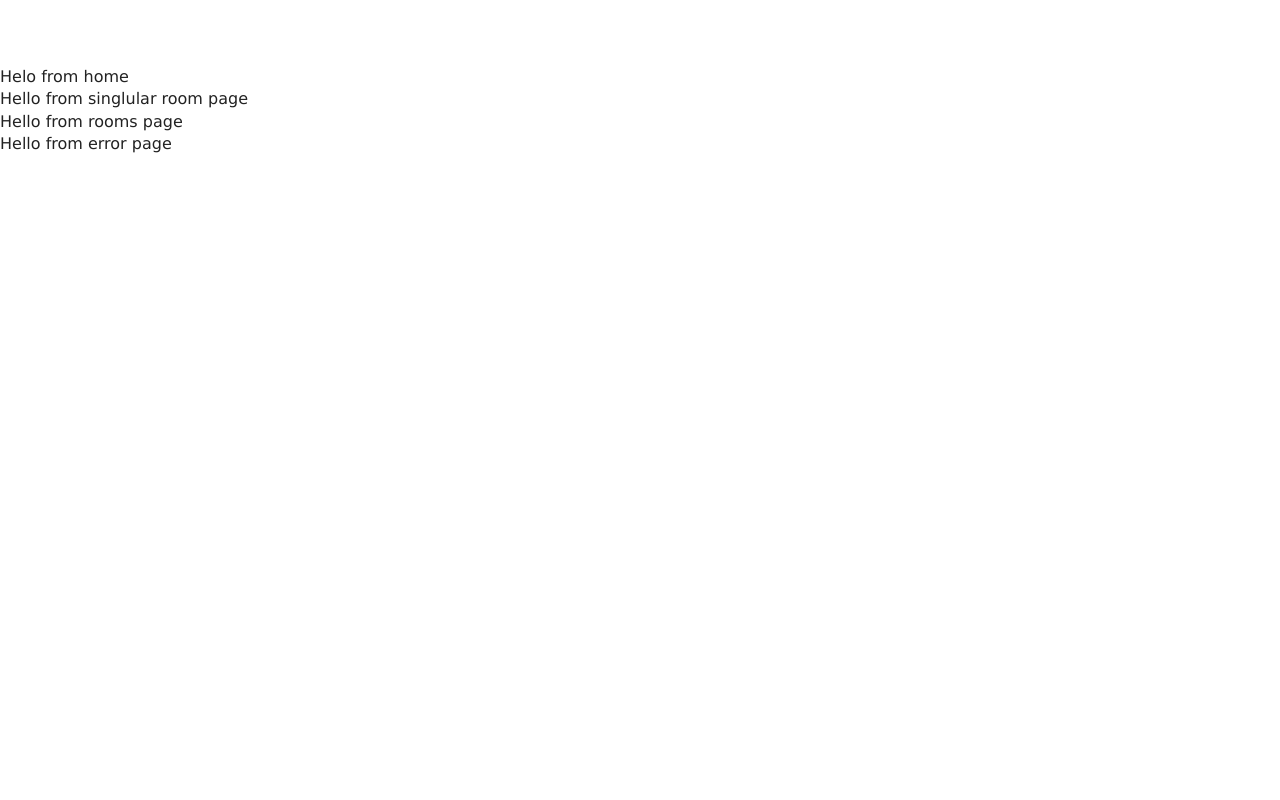
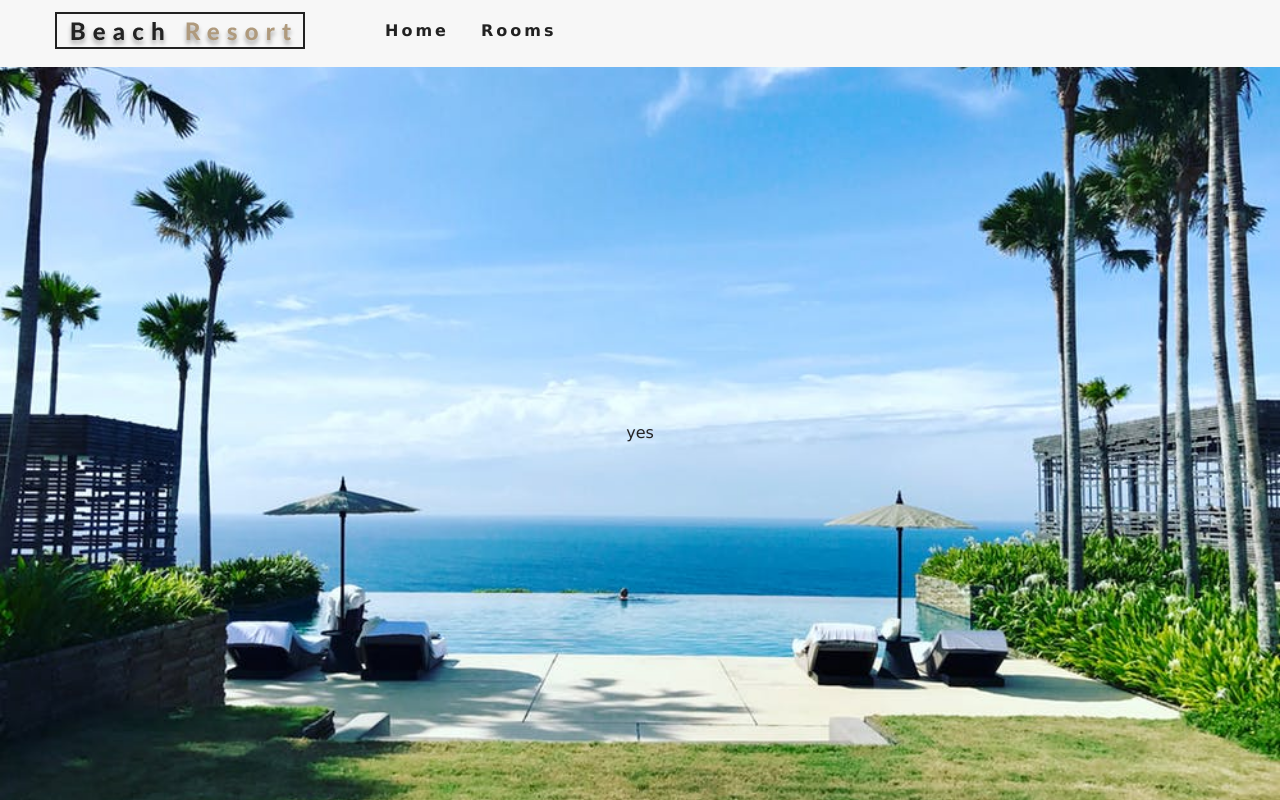
Before and after one commit to akinsikuoluwafemi/resort, a React (Create React App) app: page / in a window 1280 px wide. Built offline with nearby package versions, Linux system fonts and the light colour scheme.

Commit message:
Add hero component and children prop to all the pages

```diff
--- a/src/App.js
+++ b/src/App.js
@@ -6,14 +6,22 @@
 import Error from './pages/Error';
 
 
+import { Route, Switch } from 'react-router-dom';
+import Navbar from './components/Navbar';
+
+
 
 function App() {
   return (
     <>
-      <Home />
-      <SingleRooms />
-      <Rooms />
-      <Error />
+      <Navbar/>
+      <Switch>
+        <Route exact path="/" component={Home} />
+        <Route exact path="/rooms/" component={Rooms} />
+        <Route exact path="/rooms/:slug" component={SingleRooms} />
+        <Route component={Error} />
+      </Switch>
+
 
     </>
   );
--- /dev/null
+++ b/src/components/Hero.js
@@ -0,0 +1,14 @@
+import React from 'react'
+
+export default function Hero({children,hero}) {
+    return (
+        <header className={hero}>
+            {children}
+        </header>
+    )
+}
+
+
+Hero.defaultProps = {
+    hero: "defaultHero"
+}
--- /dev/null
+++ b/src/components/Navbar.js
@@ -0,0 +1,45 @@
+import React, { Component } from 'react'
+import logo from '../images/logo.svg';
+import { FaAlignRight } from 'react-icons/fa';
+import { Link } from 'react-router-dom';
+
+export default class Navbar extends Component {
+
+    state = {
+        isOpen: false
+    }
+
+    handleToggle = () => {
+        this.setState(prevValue => {
+            return {
+                isOpen: !prevValue.isOpen
+            }
+        })
+
+    }
+
+    render() {
+        return (
+            <nav className="navbar">
+                <div className="nav-center">
+                    <div className="nav-header">
+                        <Link to="/">
+                            <img src={logo} alt="Beach Resort"/>
+                        </Link>
+                        <button onClick={this.handleToggle} type="button" className="nav-btn">
+                            <FaAlignRight className="nav-icon"/>
+                        </button>
+                    </div>
+                    <ul className={this.state.isOpen ? `nav-links show-nav` : `nav-links`}>
+                        <li>
+                            <Link to="/">Home</Link>
+                        </li>
+                        <li>
+                            <Link to="/rooms">Rooms</Link>
+                        </li>
+                    </ul>
+                </div>
+            </nav>
+        )
+    }
+}
--- a/src/index.js
+++ b/src/index.js
@@ -3,10 +3,15 @@
 // import './index.css';
 import App from './App';
 import * as serviceWorker from './serviceWorker';
+import { BrowserRouter as Router } from 'react-router-dom';
+
 
 ReactDOM.render(
   <React.StrictMode>
-    <App />
+    <Router>
+      <App />
+
+    </Router>
   </React.StrictMode>,
   document.getElementById('root')
 );
--- a/src/pages/Error.js
+++ b/src/pages/Error.js
@@ -1,10 +1,12 @@
-import React from 'react'
+import React from 'react';
+import Hero from '../components/Hero';
+
 
  function Error() {
     return (
-        <div>
-            Hello from error page
-        </div>
+        <Hero>
+            Not found
+        </Hero>
     )
 }
 
--- a/src/pages/Home.js
+++ b/src/pages/Home.js
@@ -1,10 +1,10 @@
 import React from 'react'
-
+import Hero from '../components/Hero';
  const Home = () => {
     return (
-        <div>
-            Helo from home
-        </div>
+        <Hero hero="defaultHero">
+            yes
+        </Hero>
     )
 }
 
--- a/src/pages/Rooms.js
+++ b/src/pages/Rooms.js
@@ -1,10 +1,11 @@
-import React from 'react'
+import React from 'react';
+import Hero from '../components/Hero';
+
+
 
  const Rooms = () => {
     return (
-        <div>
-            Hello from rooms page
-        </div>
+        <Hero hero="roomsHero" >Rooms</Hero>
     )
 }
 
```
Also changed, not shown: src/components/Banner.js (added, +12 -0 lines).
